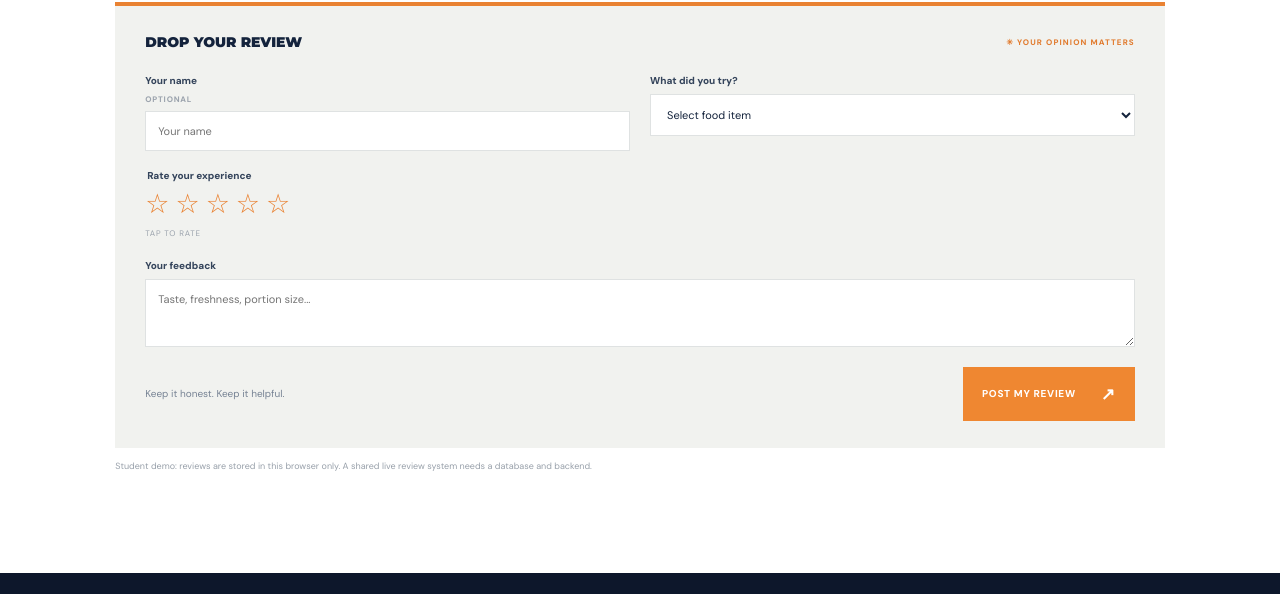
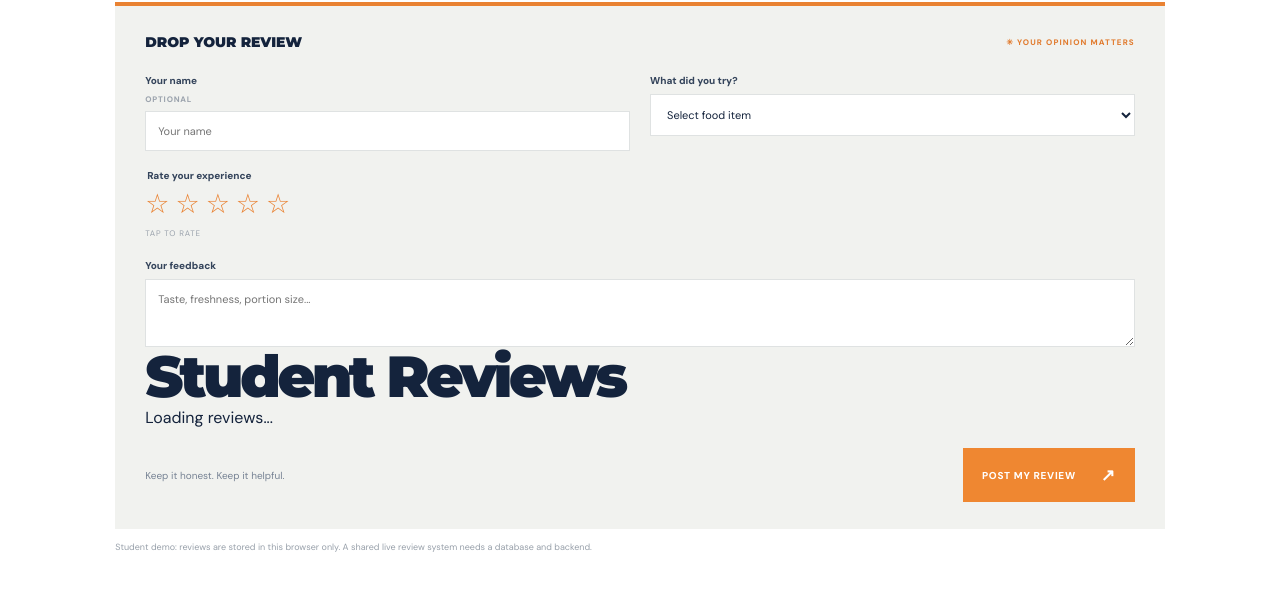
Before and after one commit to Nokiaaaaaa/beacon_food., a plain HTML site: page index.html in a window 1280 px wide. Shown: the part 3575-4169 px from the top of the page. Drawn offline with Linux system fonts and the light colour scheme.

Commit message:
Update index.html

```diff
--- a/index.html
+++ b/index.html
@@ -70,6 +70,10 @@
           <fieldset><legend>Rate your experience</legend><div class="star-picker" id="starPicker"><button type="button" data-star="1">☆</button><button type="button" data-star="2">☆</button><button type="button" data-star="3">☆</button><button type="button" data-star="4">☆</button><button type="button" data-star="5">☆</button></div><small id="starHint">TAP TO RATE</small></fieldset>
           <label class="comment-field">Your feedback<textarea id="comment" rows="3" placeholder="Taste, freshness, portion size..."></textarea></label>
         </div>
+        <div class="public-reviews">
+    <h2>Student Reviews</h2>
+    <div id="publicReviews">Loading reviews...</div>
+</div>
         <div class="form-bottom"><span id="formMessage">Keep it honest. Keep it helpful.</span><button type="submit" class="btn-orange">POST MY REVIEW <b>↗</b></button></div>
       </form>
       <p class="storage-note">Student demo: reviews are stored in this browser only. A shared live review system needs a database and backend.</p>
```
